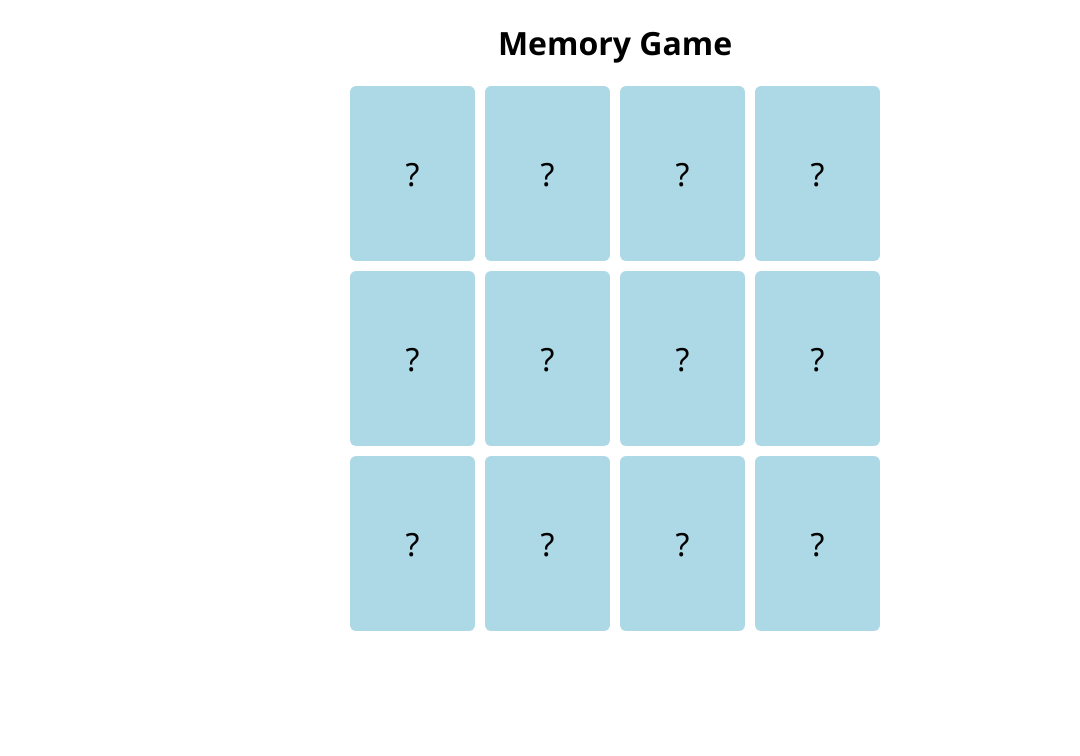
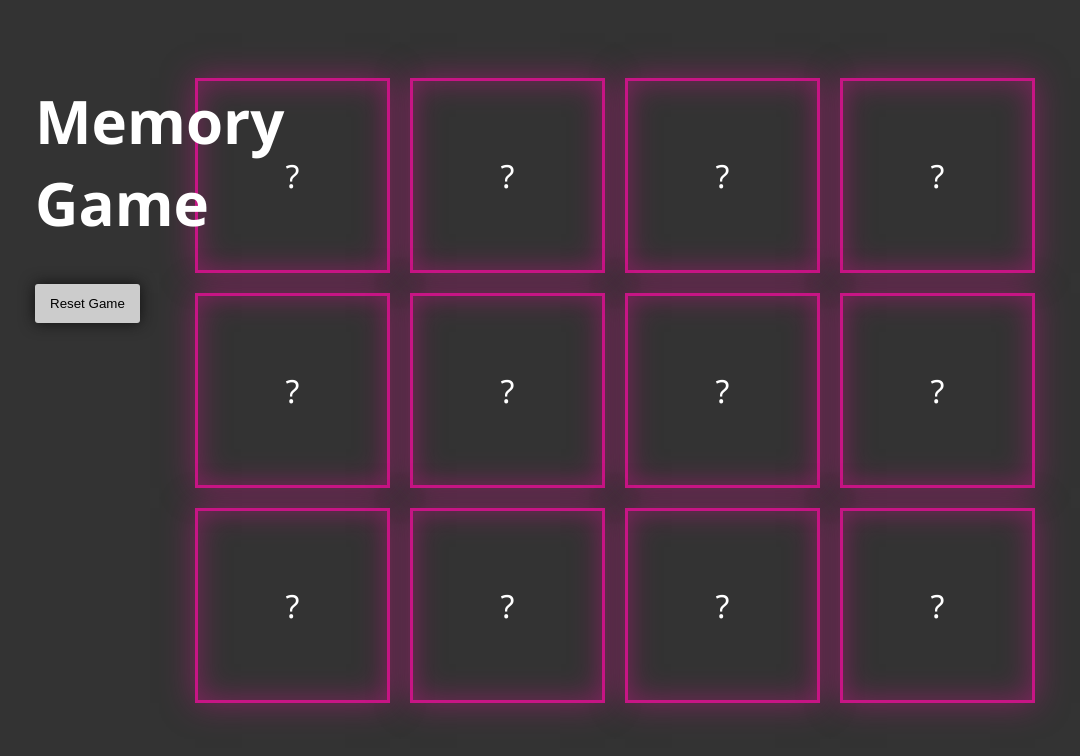
Before and after one commit to lisamah/memory-game, a website with bundled scripts: page index.html in a window 1280 px wide. Shown: the whole page, without its empty margins (25-1105 px from the left). Built offline with nearby package versions, Linux system fonts and the light colour scheme.

Commit message:
Refactor the css; Add a reset button and hidden completion screen to the UI

```diff
--- a/index.html
+++ b/index.html
@@ -7,9 +7,17 @@
     <link rel="stylesheet" href="src/style.css">
 </head>
 <body>
-    <div class="container">
-        <h1>Memory Game</h1>
-        <div id="game-board" class="game-board"></div>
+
+    <div class="headline">
+        <h1>Memory <br class="break"> Game</h1>
+        <button id="reset-button" class="reset">Reset Game</button>
+    </div>
+
+    <div id="game-board" class="game-board"></div>
+
+    <div id="endscreen" class="endscreen hidden">
+        <h2>Congratulations! You Won!</h2>
+        <button id="reset-button" class="reset">Play Again</button>
     </div>
 
     <script src="dist/index.js"></script>
--- a/src/style.css
+++ b/src/style.css
@@ -1,48 +1,102 @@
 html, body {
+  background-color: #333;
+  color: #fff;
   font-family: 'Segoe UI', sans-serif;
-  height: 100vh;
-  width: 100vw;
   margin: 0;
   padding: 0;
 }
 
-.container {
-  padding: 0;
+.hidden { display: none; }
+
+.headline {
   margin: 20px;
 }
 
-h1 {
-  text-align: center;
+h1 br.break {
+  display: none;
+}
+
+.reset {
+  background-color: #ccc;
+  border: none;
+  padding: 12px 15px;
+  border-radius: 3px;
+  box-shadow: 0 0 15px #111;
+}
+.reset:hover {
+  box-shadow: inset 0 0 5px #111;
+  cursor: pointer;
 }
 
 .game-board {
   display: grid;
-  grid-template-columns: repeat(auto-fill, minmax(120px, 1fr));
-  gap: 10px;
+  grid-template-columns: 1fr 1fr;
+  gap: 20px;
   max-width: 100%;
-  width: min(100vw, 530px);
-  margin: 0 auto;
+  margin: 0 20px 20px 20px;
 }
 
 .card {
-  max-width: 100%;
-  height: 175px;
-  background: lightblue;
-  border-radius: 6px;
+  align-items: center;
+  border: mediumvioletred solid 3px;
+  box-shadow: 0 0 30px rgb(199, 21, 133, 0.5) inset, 0 0 30px rgb(199, 21, 133, 0.5);
+  cursor: pointer;
   display: flex;
-  align-items: center;
+  font-size: 2rem;
   justify-content: center;
-  font-size: 2rem;
-  cursor: pointer;
+  height: 100px;
+}
+.card:hover {
+  background-color: rgba(199, 21, 133, 0.3);
+  transition-duration: 0.7s
 }
 
-@media (max-width: 560px) {
-  .card { height: 100px; }
+.card.flipped {
+  background-color: #fff;
+  border: #111 solid 3px;
+}
+.card.cup {}
+.card.golbat {}
+.card.katze {}
+.card.onigiri {}
+.card.radio {}
+.card.stego {}
+
+
+@media (min-width: 680px) {
+  .game-board {
+    grid-template-columns: 1fr 1fr 1fr 1fr;
+  }
+
+  h1 { font-size: 60px; }
 }
 
-.card.orange { background: rgb(255, 188, 130); }
-.card.grape { background: plum; }
-.card.banana { background: rgb(252, 252, 161); }
-.card.apple { background: rgb(175, 252, 181); }
-.card.cherry { background: rgb(250, 171, 171); }
-.card.peach { background: rgb(255, 216, 222); }
+@media (min-width: 1280px) {
+  html, body {
+    box-sizing: border-box;
+    display: flex;
+    align-items: center;
+    justify-content: center;
+    width: 100%;
+    height: 100%;
+  }
+
+  .headline {
+    position: absolute;
+    left: 40px;
+    top: 20px;
+  }
+
+  h1 br.break {
+    display: block;
+  }
+
+  .game-board {
+    width: min(100vw, 840px);
+  }
+
+  .card {
+    aspect-ratio: 1/1;
+    height: auto;
+  }
+}
```
